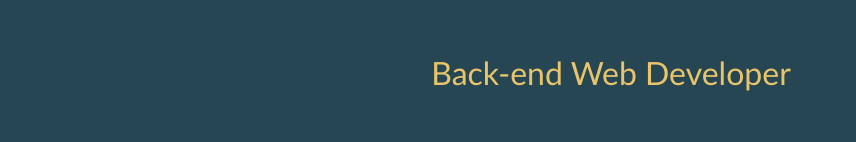
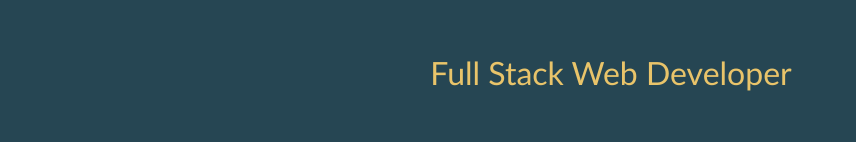
Before and after one commit to pschlafley/react-portfolio, a React (Create React App) app: page / in a window 1280 px wide. Shown: the part 527-669 px from the top of the page, without its empty margins (29-885 px from the left). Built offline with nearby package versions, Linux system fonts and the light colour scheme.

Commit message:
changed about me title

```diff
--- a/src/components/About/index.js
+++ b/src/components/About/index.js
@@ -6,7 +6,7 @@ function About() {
     return (
         <section className='pt-3'>
             <Image src={myPhoto} className='about-image' />
-            <h2 className='my-5 px-2 cs-2 pt-2 section-title'>Back-end Web Developer</h2>
+            <h2 className='my-5 px-2 cs-2 pt-2 section-title'>Full Stack Web Developer</h2>
             <div>
                 <h3 className='pt-5 section-title'>Who am I?</h3>
                 <p id='brand-statement' className=' brand-statement '>
```
Also changed, not shown: 1 other file (tests, documents, lock files or other folders).
